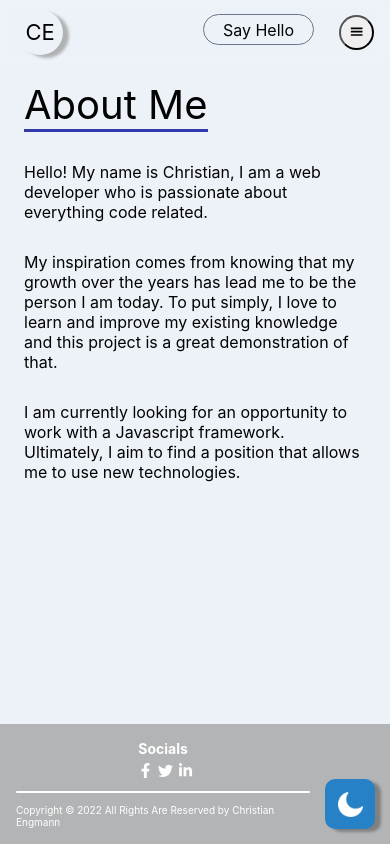
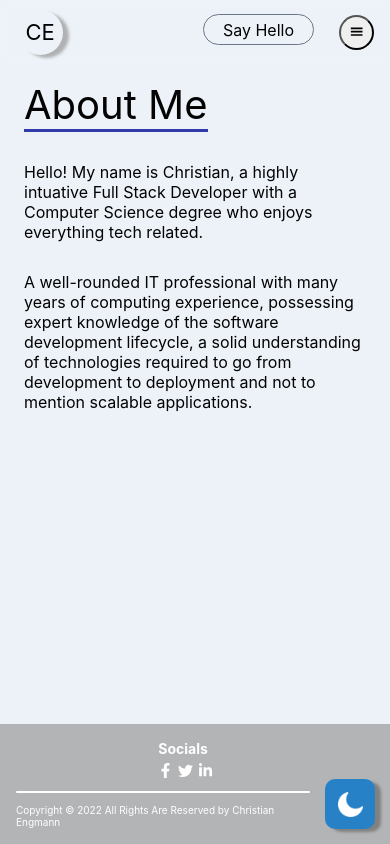
Before and after one commit to CEngmann91/portfolio, a React (Create React App) app: page /about in a window 390 px wide. Built offline with nearby package versions, Linux system fonts and the light colour scheme.

Commit message:
readme update

```diff
--- a/src/components/Modals/ContactModal/ContactModal.jsx
+++ b/src/components/Modals/ContactModal/ContactModal.jsx
@@ -26,7 +26,7 @@ const ContactModal = ({ shown, onClose }) => {
             email: emailRef?.current?.value,
             message: messageRef?.current?.value
         };
-        console.log("Data", JSON.stringify(data));
+        // console.log("Data", JSON.stringify(data));
 
         // if (data['name'] && data['email'] && data['message'] === "")
 
@@ -54,7 +54,6 @@ const ContactModal = ({ shown, onClose }) => {
                 :
                     <>
                         <header>Get In Touch</header>
-
                         <form
                             // action={FORM_ENDPOINT}
                             // onSubmit={handleSubmit}
@@ -62,7 +61,6 @@ const ContactModal = ({ shown, onClose }) => {
                             // target="_blank"
                             className='contact__modal--content--fields'
                         >
-
                             <InputField useRef={nameRef} required name="name" type="text" placeholder={"Name"} />
                             <InputField useRef={emailRef} required name="email" type="email" placeholder={"Email"} />
                             <TextareaField useRef={messageRef} required name="message2" placeholder={"Message"} />
--- a/src/components/Modals/ContactModal/ContactModal.scss
+++ b/src/components/Modals/ContactModal/ContactModal.scss
@@ -4,12 +4,13 @@
 
 .contact__modal {
     display: inline-block;
+    width: 100%;
     height: 100%;
 
 
     &--content {
         @media screen and (max-width: 900px) {
-            width: 350px;
+            // width: 350px;
         }
         grid-area: box;
         // position: absolute;
@@ -38,7 +39,7 @@
         }
 
 
-        form {
+        /*form {
 
             input[type="submit"] {
                 background: $secondary-colour;
@@ -55,7 +56,7 @@
                     // background: #37a000;
                 }
             }
-        }
+        }*/
 
         .submited-close-button {
             background: $secondary-colour;
@@ -74,10 +75,16 @@
             outline: none;
             border: none;
             border-bottom: 2px solid #999;
-            transition: var(--modeTransition);
-
             padding: 10px 0;
             margin-top: 20px;
+
+            // transition: var(--modeTransition);
+            transition: 0.3s ease-in-out;
+
+            &:active {
+                box-shadow: 0 0.5em 0.5em -0.4em $secondary-colour;
+                transform: translateY(-0.25em);
+            }
         }
     }
 }
@@ -85,6 +92,12 @@
 .close-button {
     background: $secondary-colour;
     color: #FFF;
+    transition: 0.3s ease-in-out;
+
+    &:active {
+        box-shadow: 0 0.5em 0.5em -0.4em $secondary-colour;
+        transform: translateY(-0.25em);
+    }
 }
 
 #dark {
@@ -102,6 +115,10 @@
 
             .submited-close-button {
                 background: $secondary-colour-dark;
+
+                &:hover {
+                    box-shadow: 0 0.5em 0.5em -0.4em $secondary-colour-dark;
+                }
             }
         }
     }
@@ -109,5 +126,9 @@
     .close-button {
         background: $secondary-colour-dark;
         // color: #FFF;
+
+        &:hover {
+            box-shadow: 0 0.5em 0.5em -0.4em $secondary-colour-dark;
+        }
     }
 }
--- a/src/components/Modals/RootModal/RootModal.jsx
+++ b/src/components/Modals/RootModal/RootModal.jsx
@@ -12,6 +12,8 @@ const RootModal = ({ id, width = '60%', height = '80vh', shown, children, onClos
     if (lockScrolling && shown)
       // Prevents scrolling whilst the menu is visible.
       document.body.style.overflow = "hidden";
+    if (lockScrolling && !shown)
+      document.body.style.overflow = "scroll";
 
     if (dismissOnEscKey && shown) {
       window.addEventListener('keydown', onKeyDown)
@@ -21,12 +23,13 @@ const RootModal = ({ id, width = '60%', height = '80vh', shown, children, onClos
 
 
   const onKeyDown = (e) => {
-    if (e.code === "Escape") handleClose();
+    if (e.code === "Escape")
+      handleClose();
   };
 
   const handleClose = useCallback(() => {
-    if (lockScrolling)
-      document.body.style.overflow = "scroll";
+    // if (lockScrolling)
+    //   document.body.style.overflow = "scroll";
     setState(STATE.HIDDEN);
     onClose();
   }, [])
@@ -37,14 +40,14 @@ const RootModal = ({ id, width = '60%', height = '80vh', shown, children, onClos
   return (
     <main id={id}>
       <overlay className="overlay" onClick={handleClose}
-        onAnimationStart={event => {
-          if (event?.animationName === "fade-in") {
-          }
-        }}
-        onAnimationEnd={event => {
-          if (event?.animationName === "fade-in") {
-          }
-        }}
+        // onAnimationStart={event => {
+        //   if (event?.animationName === "fade-in") {
+        //   }
+        // }}
+        // onAnimationEnd={event => {
+        //   if (event?.animationName === "fade-in") {
+        //   }
+        // }}
       />
 
       <div className="container"
--- a/src/components/Modals/RootModal/RootModal.scss
+++ b/src/components/Modals/RootModal/RootModal.scss
@@ -33,10 +33,9 @@ main {
 
     .container {
         @media screen and (max-width: 900px) {
-            max-width: 450px;
         }
         @media screen and (max-width: 550px) {
-            max-width: 400px;
+            max-width: 95%;
         }
         position: absolute;
         // top: 50%;
--- a/src/components/navbar/Navbar.jsx
+++ b/src/components/navbar/Navbar.jsx
@@ -66,7 +66,7 @@ const Navbar = () => {
                     onClick={()=> {}}
                 >Contact</NavLink> */}
 
-                <p className='navbar-nav--contact-me-button app__hide-smaller-device' onClick={() => setContactModelOpen(true)}>
+                <p className='navbar-nav--contact-me-button app__hide-smaller-device' onClick={() => setContactModelOpen(true)} data-back="Back" data-front="Front">
                     Say Hello
                 </p>
 
--- a/src/components/navbar/Navbar.scss
+++ b/src/components/navbar/Navbar.scss
@@ -126,6 +126,14 @@
         // }
     }
 
+    &--links-link-item {
+
+        /* Specific styles for active links */
+        &-active {
+            border-bottom: solid 3px $secondary-colour;
+        }
+    }
+
     &--contact-me-button {
         display: inline-block;
         padding: 0.3em 1.2em;
@@ -144,6 +152,10 @@
         &:hover {
             color: $white-colour;
             background: $secondary-colour;
+        }
+        &:active {
+            box-shadow: 0 0.5em 0.5em -0.4em $secondary-colour;
+            transform: translateY(-0.25em);
         }
     }
 }
@@ -250,8 +262,8 @@
         &--wrapper {
             .ce-title-circle {
                 background: rgba(200, 200, 200, 0.7);
-                width: 40px;
-                height: 40px;
+                // width: 40px;
+                // height: 40px;
 
                 .title {
                     color: $white-colour;
@@ -287,6 +299,7 @@
         }
 
         &--links-link-item {
+
             /* Specific styles for active links */
             &-active {
                 color: $black-colour;
@@ -296,11 +309,16 @@
 
         &--contact-me-button {
             color: $white-colour;
+            border: 0.1em solid $white-colour;
 
             &:hover {
                 color: $black-colour;
                 background: $secondary-colour-dark;
             }
+
+            &:active {
+                box-shadow: 0 0.5em 0.5em -0.4em $secondary-colour-dark;
+            }
         }
     }
 }
--- a/src/pages/About/About.jsx
+++ b/src/pages/About/About.jsx
@@ -9,10 +9,12 @@ const About = () => {
         <div id={theme} className='app__about app__pading-horizontal'>
             <p className="app__bottom-border app__about--title">About Me</p>
 
-            <p className='app__about--content'>Hello! My name is Christian, I am a web developer who is passionate about everything code related.</p>
+            {/* <p className='app__about--content'>Hello! My name is Christian, I am a web developer who is passionate about everything code related.</p>
             <p className='app__about--content'>My inspiration comes from knowing that my growth over the years has lead me to be the person I am today. To put simply, I love to learn and improve my existing knowledge and this project is a great demonstration of that.</p>
-            <p className='app__about--content'>I am currently looking for an opportunity to work with a Javascript framework. Ultimately, I aim to find a position that allows me to use new technologies.</p>
+            <p className='app__about--content'>I am currently looking for an opportunity to work with a Javascript framework. Ultimately, I aim to find a position that allows me to use new technologies.</p> */}
 
+            <p className='app__about--content'>Hello! My name is Christian, a highly intuative Full Stack Developer with a Computer Science degree who enjoys everything tech related.</p>
+            <p className='app__about--content'>A well-rounded IT professional with many years of computing experience, possessing expert knowledge of the software development lifecycle, a solid understanding of technologies required to go from development to deployment and not to mention scalable applications.</p>
         </div>
     )
 }
--- a/src/pages/Footer/Footer.jsx
+++ b/src/pages/Footer/Footer.jsx
@@ -31,9 +31,9 @@ const Footer = () => {
         <div className='socials'>
           <p className='title'>Socials</p>
           <div className='links'>
-            <div className='links-icon'><Facebook /></div>
-            <div className='links-icon'><Twitter /></div>
-            <div className='links-icon'><Linkedin /></div>
+            <a className='links-icon'><Facebook /></a>
+            <a className='links-icon'><Twitter /></a>
+            <a className='links-icon'><Linkedin /></a>
           </div>
         </div>
 
--- a/src/pages/Footer/Footer.scss
+++ b/src/pages/Footer/Footer.scss
@@ -16,10 +16,15 @@
     @media screen and (max-width: 900px) {
         padding-right: 80px;
     }
+
     padding-right: 100px;
 
 
     &--contents {
+        @media screen and (max-width: 900px) {
+            padding-left: 40px;
+        }
+
         display: flex;
         flex-direction: row;
         width: 100%;
@@ -38,6 +43,7 @@
                 @media screen and (max-width: 900px) {
                     font-size: 14px;
                 }
+
                 font-size: 18px;
                 color: $white-colour;
                 font-weight: bold;
@@ -49,7 +55,6 @@
                 font-size: 14px;
                 // Remove the generic link styles.
                 list-style: none;
-
 
                 // Access the nested 'li' component inside of this
                 li {
@@ -95,7 +100,6 @@
                 width: 100%;
                 align-items: center;
             }
-
             display: flex;
             flex-direction: column;
             align-items: flex-end;
@@ -119,24 +123,33 @@
                 display: flex;
                 align-items: flex-end;
 
-                &-icon {
+                a {
                     @media screen and (max-width: 900px) {
                         width: 15px;
                         height: 15px;
                         margin-left: 5px;
                     }
-
                     width: 20px;
                     height: 20px;
                     margin-left: 15px;
                     margin-top: 5px;
                     cursor: pointer;
+                    transition: 0.3s ease-in-out;
 
                     svg {
                         color: white;
                         width: 100%;
                         height: 100%;
                     }
+
+                    // &:active {
+                    //     box-shadow: 0 0.5em 0.5em -0.4em grey;
+                    //     transform: translateY(-0.25em);
+
+                    //     // svg {
+                    //     //     color: red;
+                    //     // }
+                    // }
                 }
             }
         }
@@ -170,7 +183,6 @@
                 @media screen and (max-width: 900px) {
                     font-size: 10px;
                 }
-
                 font-size: 12px;
             }
 
--- a/src/pages/Landing/Landing.scss
+++ b/src/pages/Landing/Landing.scss
@@ -34,9 +34,12 @@
 
         &-tag {
             @media screen and (max-width: 900px) {
-                font-size: 16px;
+                // font-size: 16px;
             }
-            font-size: 20px;
+            @media screen and (max-width: 550px) {
+                font-size: 0.9rem;
+            }
+            font-size: 1.1rem;
 
             background: transparent;
             // padding: 10px;
@@ -85,8 +88,6 @@
         color: $white-colour;
 
 
-
-
         &--tags {
             &-tag {
                 // border-bottom: solid 3px $secondary-colour-dark;
--- a/src/pages/Projects/Projects.scss
+++ b/src/pages/Projects/Projects.scss
@@ -39,7 +39,6 @@
             border-radius: 12px;
             border: 1px solid rgba(209, 213, 219, 0.3);
         }
-
 
         &--item {
             @media screen and (max-width: 900px) {
```
Also changed, not shown: 1 other file (tests, documents, lock files or other folders).
